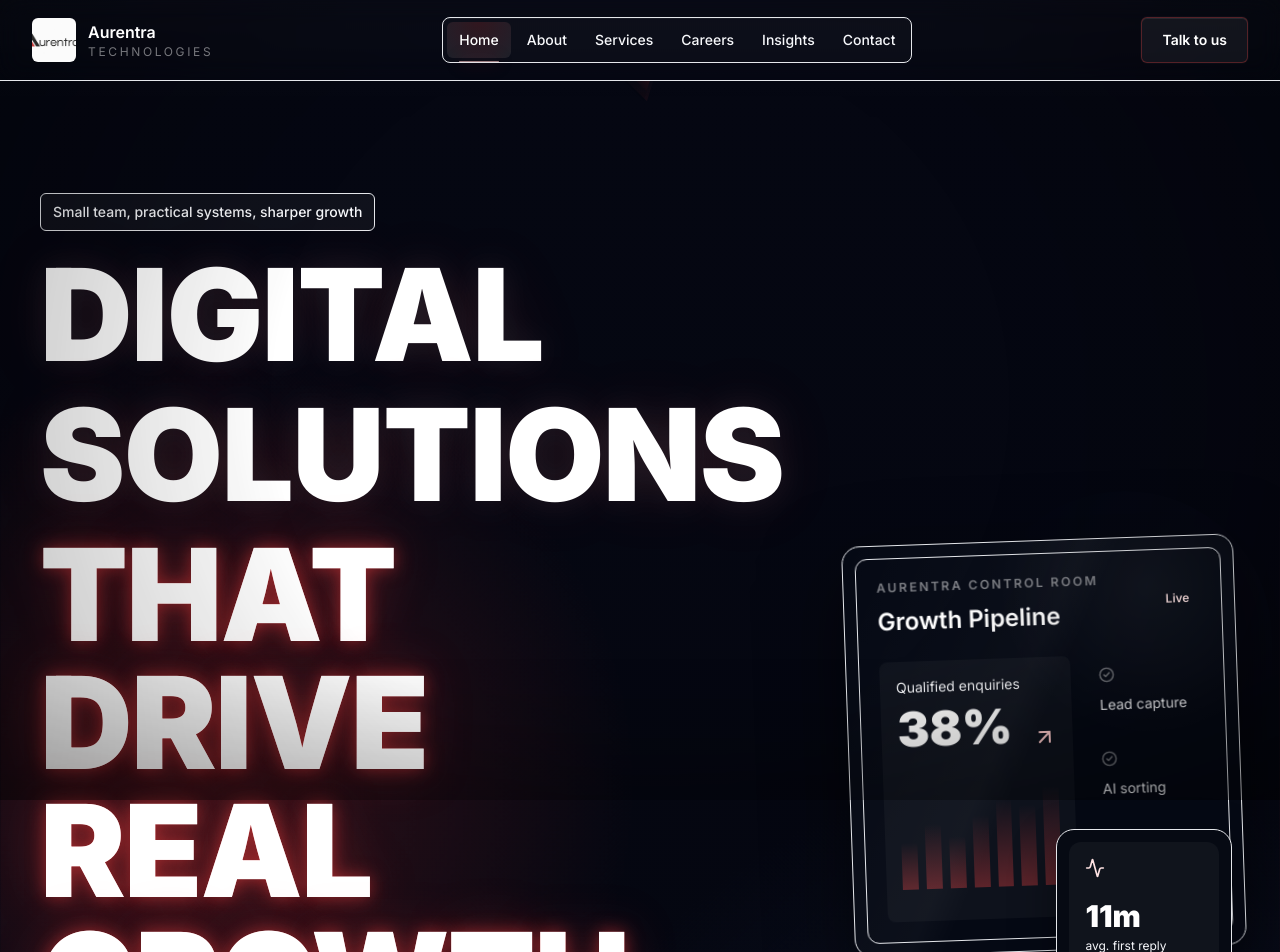
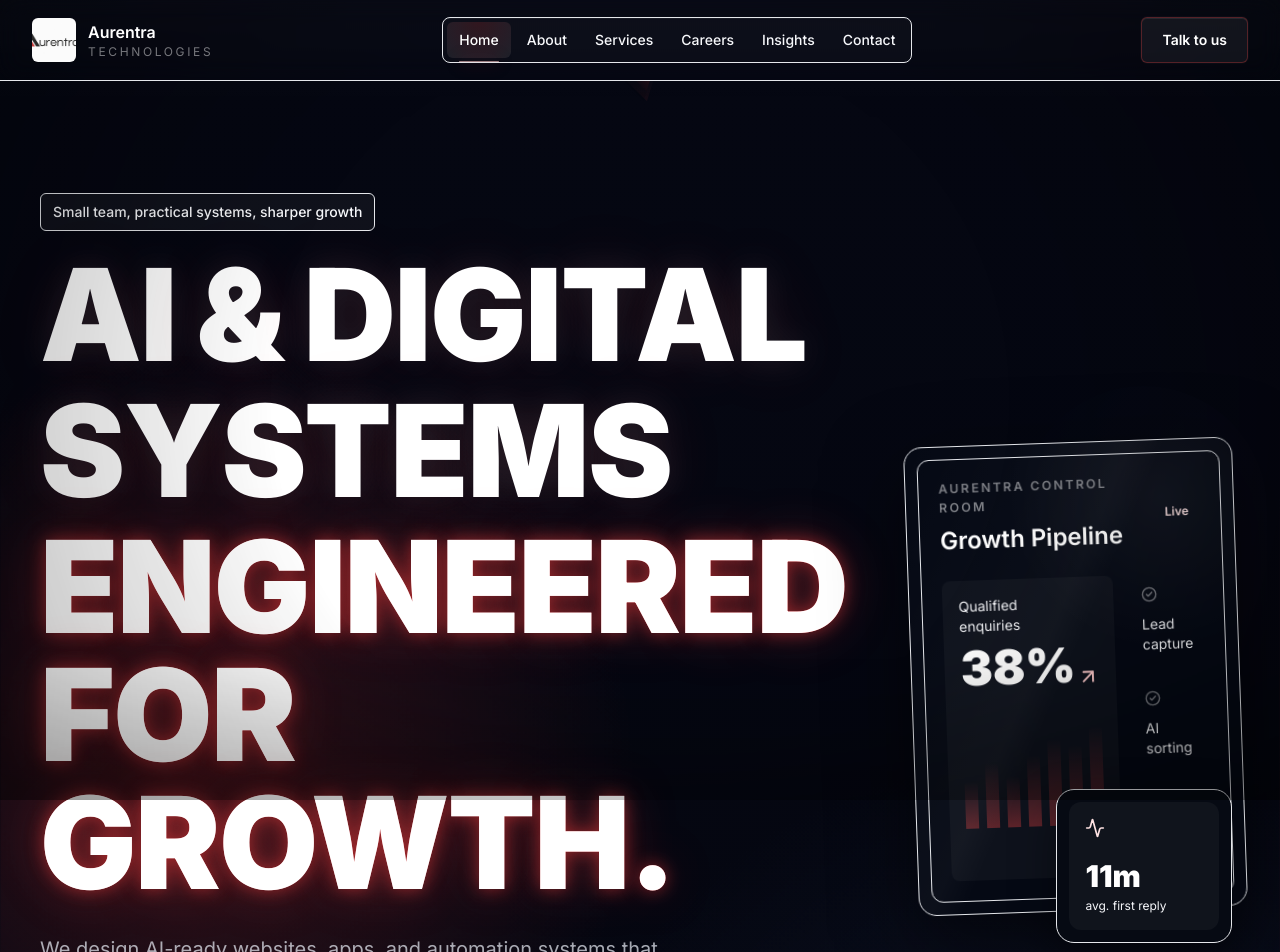
Before and after one commit to Akhils696/Aurentra, a Next.js app: page / in a window 1280 px wide. Shown: the top 952 px of the page. Built offline with nearby package versions, Linux system fonts and the light colour scheme.

Commit message:
feat: optimize first impression and client trust experience

```diff
--- a/components/home/hero-title.tsx
+++ b/components/home/hero-title.tsx
@@ -2,21 +2,21 @@
 
 import { motion, useReducedMotion } from "framer-motion";
 
-const words = ["Digital", "Solutions"];
+const words = ["AI", "&", "Digital", "Systems"];
 
 export function HeroTitle() {
   const prefersReducedMotion = useReducedMotion();
 
   return (
-    <h1 className="cinematic-headline premium-heading max-w-5xl text-[4.35rem] font-black uppercase leading-[0.82] text-white sm:text-7xl lg:text-8xl xl:text-9xl">
-      <span className="inline-flex flex-wrap gap-x-4 gap-y-3 sm:gap-x-5">
+    <h1 className="cinematic-headline premium-heading max-w-5xl text-[3.8rem] font-black uppercase leading-[0.85] text-white sm:text-7xl lg:text-8xl xl:text-9xl tracking-tighter">
+      <span className="inline-flex flex-wrap gap-x-3 gap-y-2 sm:gap-x-5">
         {words.map((word, index) => (
           <motion.span
             key={word}
             className="inline-block"
             initial={prefersReducedMotion ? false : { opacity: 0, y: 22 }}
             animate={prefersReducedMotion ? undefined : { opacity: 1, y: 0 }}
-            transition={{ duration: 0.62, delay: index * 0.09, ease: [0.22, 1, 0.36, 1] }}
+            transition={{ duration: 0.62, delay: index * 0.08, ease: [0.22, 1, 0.36, 1] }}
           >
             {word}
           </motion.span>
@@ -25,9 +25,9 @@ export function HeroTitle() {
           className="shimmer-text glow-keyword inline-block"
           initial={prefersReducedMotion ? false : { opacity: 0, y: 22 }}
           animate={prefersReducedMotion ? undefined : { opacity: 1, y: 0 }}
-          transition={{ duration: 0.68, delay: words.length * 0.09, ease: [0.22, 1, 0.36, 1] }}
+          transition={{ duration: 0.68, delay: words.length * 0.08, ease: [0.22, 1, 0.36, 1] }}
         >
-          That Drive Real Growth
+          Engineered for Growth.
         </motion.span>
       </span>
     </h1>
```
